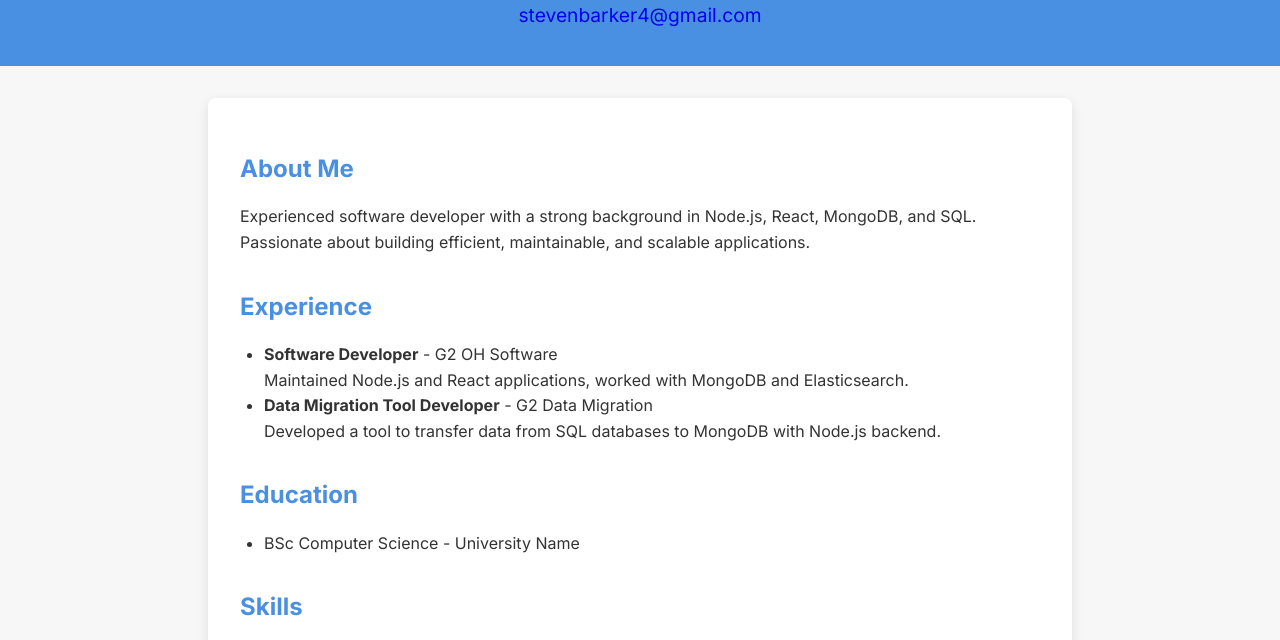
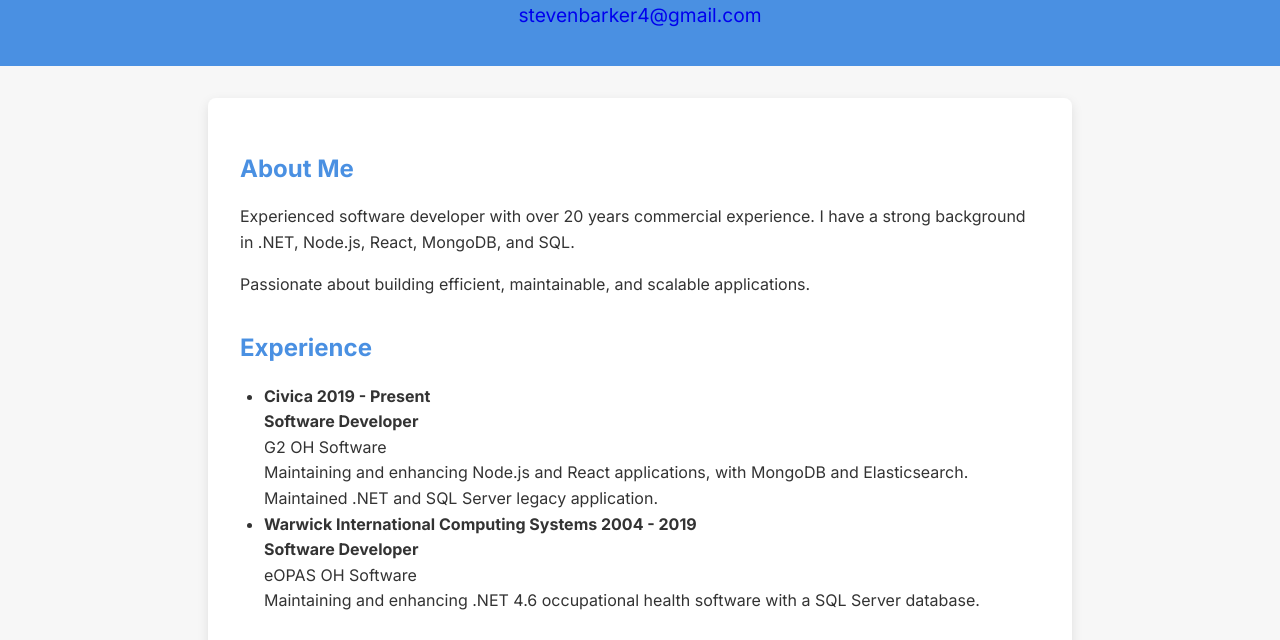
Before and after one commit to BarkermanX/Workfolio, a plain HTML site: page index.html in a window 1280 px wide. Shown: the part 136-776 px from the top of the page. Drawn offline with Linux system fonts and the light colour scheme.

Commit message:
Add work history

```diff
--- a/index.html
+++ b/index.html
@@ -70,14 +70,33 @@
     <main>
         <section>
             <h2>About Me</h2>
-            <p>Experienced software developer with a strong background in Node.js, React, MongoDB, and SQL. Passionate about building efficient, maintainable, and scalable applications.</p>
+            <p>Experienced software developer with over 20 years commercial experience. I have a strong background in .NET, Node.js, React, MongoDB, and SQL.</p>
+            <p>Passionate about building efficient, maintainable, and scalable applications.</p>
         </section>
 
         <section>
             <h2>Experience</h2>
             <ul>
-                <li><strong>Software Developer</strong> - G2 OH Software<br>Maintained Node.js and React applications, worked with MongoDB and Elasticsearch.</li>
-                <li><strong>Data Migration Tool Developer</strong> - G2 Data Migration<br>Developed a tool to transfer data from SQL databases to MongoDB with Node.js backend.</li>
+                <li>
+                    <strong>Civica 2019 - Present</strong>
+                    <br>
+                    <strong>Software Developer</strong>
+                    <br>
+                     G2 OH Software
+                     <br>
+                     Maintaining and enhancing Node.js and React applications, with MongoDB and Elasticsearch.  Maintained .NET and SQL Server legacy application.
+                </li>
+                <li>
+                    <strong>Warwick International Computing Systems 2004 - 2019</strong>
+                    <br>
+                    <strong>Software Developer</strong>
+                    <br>
+                     eOPAS OH Software
+                     <br>
+                     Maintaining and enhancing .NET 4.6 occupational health software with a SQL Server database.
+
+                </li>
+
             </ul>
         </section>
 
```
